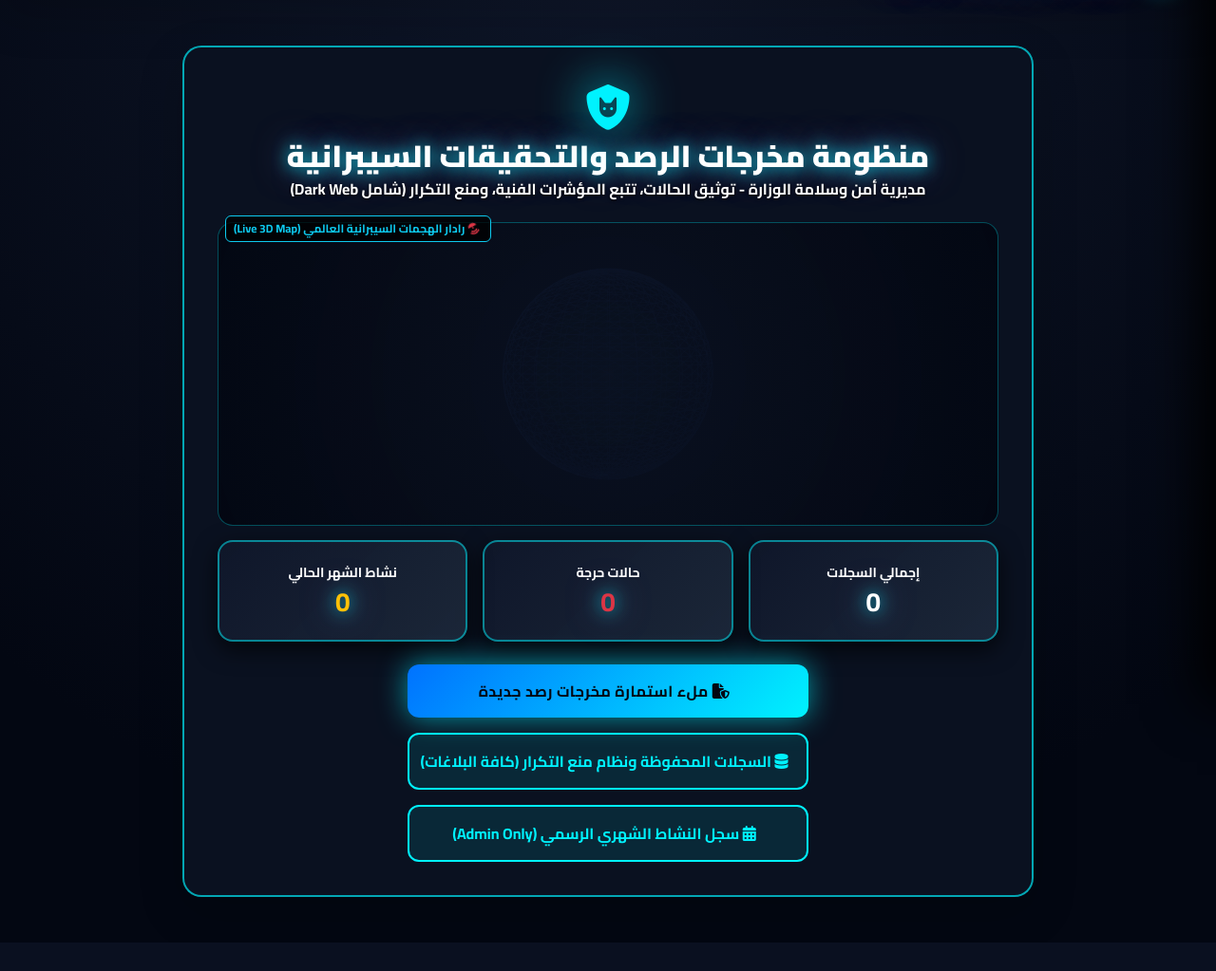
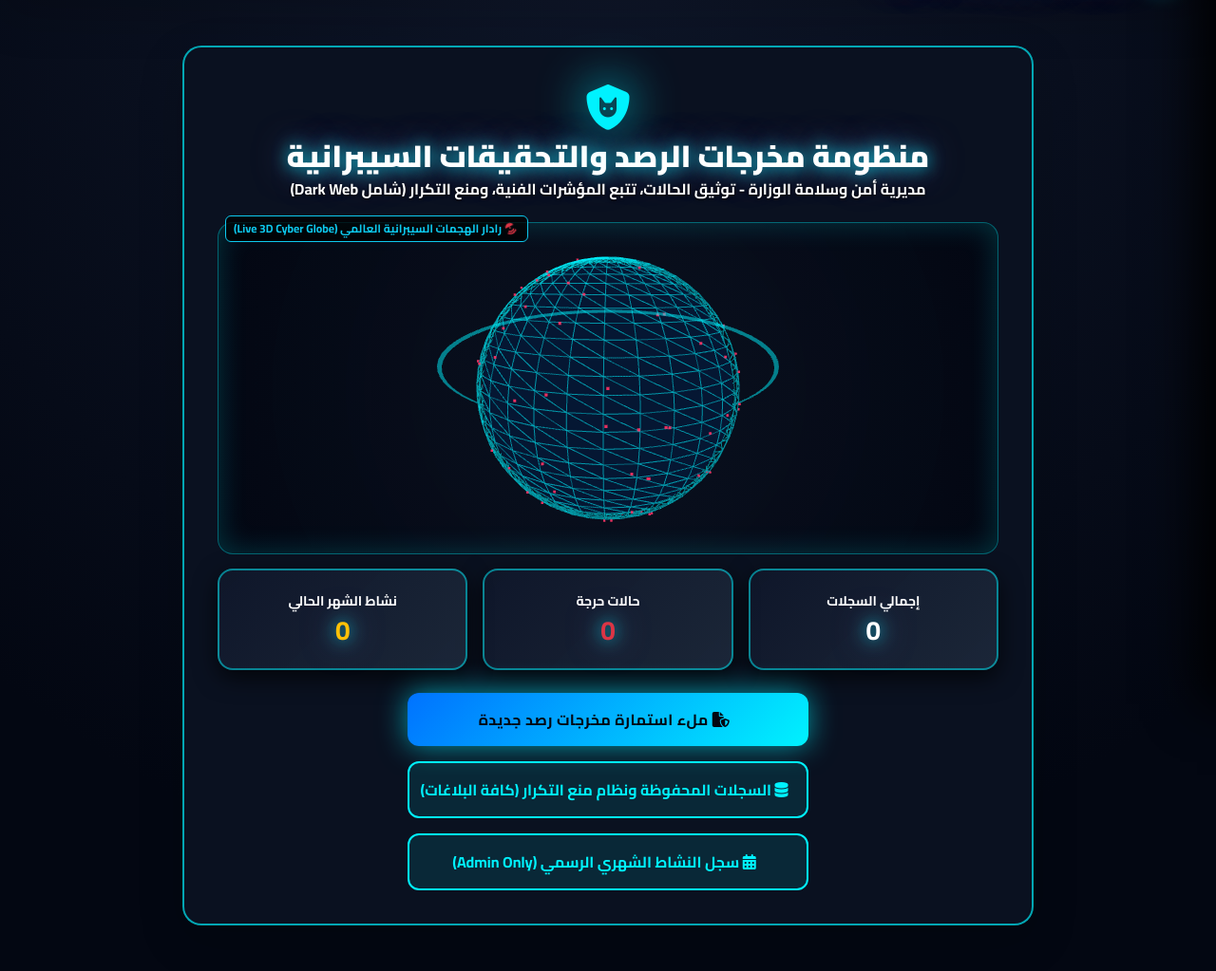
Before and after one commit to ahmedmorad2002h-blip/cyber-reports, a Flask app: page / in a window 1280 px wide. Shown: the part 58-1081 px from the top of the page at 95% size. Before the commit the page ends 1051 px from the top, so only its background shows below. Run offline with Flask 3, Linux system fonts and the light colour scheme; the visitor is signed in with stand-in values (Sample User, id 1); data that the repository does not hold is empty.

Commit message:
Update globe container height and styles

```diff
--- a/templates/index.html
+++ b/templates/index.html
@@ -167,13 +167,14 @@
 
         #globe-container {
             width: 100%;
-            height: 320px;
+            height: 350px;
             position: relative;
             margin: 15px 0;
             border-radius: 16px;
             overflow: hidden;
-            background: radial-gradient(circle, rgba(11,18,33,0.8) 0%, rgba(3,7,18,0.95) 100%);
-            border: 1px solid rgba(0, 242, 254, 0.3);
+            background: radial-gradient(circle, rgba(11,18,33,0.8) 0%, rgba(3,7,18,0.98) 100%);
+            border: 1px solid rgba(0, 242, 254, 0.4);
+            box-shadow: inset 0 0 30px rgba(0, 242, 254, 0.2);
         }
 
         .hidden { display: none !important; }
@@ -331,7 +332,7 @@
 
             <div class="position-relative">
                 <div class="position-absolute top-0 start-0 m-2 px-2 py-1 rounded bg-black bg-opacity-75 border border-info text-info small fw-bold z-3" style="font-size: 0.75rem;">
-                    <i class="fas fa-satellite-dish fa-spin me-1 text-danger"></i> رادار الهجمات السيبرانية العالمي (Live 3D Map)
+                    <i class="fas fa-satellite-dish fa-spin me-1 text-danger"></i> رادار الهجمات السيبرانية العالمي (Live 3D Cyber Globe)
                 </div>
                 <div id="globe-container"></div>
             </div>
@@ -778,32 +779,112 @@
             });
         }
 
+        // --- دالة أنيميشن الكرة الأرضية السيبرانية المتقدمة ---
         function initCyberGlobe() {
             const container = document.getElementById('globe-container');
             if (!container) return;
 
+            // تنظيف الحاوية لمنع التكرار
+            container.innerHTML = '';
+
             const scene = new THREE.Scene();
             const camera = new THREE.PerspectiveCamera(45, container.clientWidth / container.clientHeight, 0.1, 1000);
-            camera.position.z = 18;
+            camera.position.z = 16;
 
             const renderer = new THREE.WebGLRenderer({ antialias: true, alpha: true });
             renderer.setSize(container.clientWidth, container.clientHeight);
             renderer.setPixelRatio(window.devicePixelRatio);
             container.appendChild(renderer.domElement);
 
-            const globeRadius = 5;
-            const globe = new THREE.Mesh(
-                new THREE.SphereGeometry(globeRadius, 32, 32),
-                new THREE.MeshBasicMaterial({ color: 0x0b1326, wireframe: true, transparent: true, opacity: 0.35 })
-            );
-            scene.add(globe);
+            const globeGroup = new THREE.Group();
+            scene.add(globeGroup);
 
+            // 1. الكرة الداخلية المضيئة
+            const innerGeo = new THREE.SphereGeometry(4.8, 32, 32);
+            const innerMat = new THREE.MeshBasicMaterial({
+                color: 0x051937,
+                transparent: true,
+                opacity: 0.85
+            });
+            const innerGlobe = new THREE.Mesh(innerGeo, innerMat);
+            globeGroup.add(innerGlobe);
+
+            // 2. الشبكة الخارجية السيبرانية
+            const outerGeo = new THREE.SphereGeometry(5, 30, 30);
+            const outerMat = new THREE.MeshBasicMaterial({
+                color: 0x00f2fe,
+                wireframe: true,
+                transparent: true,
+                opacity: 0.35
+            });
+            const outerGlobe = new THREE.Mesh(outerGeo, outerMat);
+            globeGroup.add(outerGlobe);
+
+            // 3. نقاط رادار ومواقع سيبرانية على سطح الكرة
+            const pointsGeo = new THREE.BufferGeometry();
+            const pointsCount = 120;
+            const posArray = new Float32Array(pointsCount * 3);
+
+            for (let i = 0; i < pointsCount * 3; i += 3) {
+                const u = Math.random();
+                const v = Math.random();
+                const theta = u * 2.0 * Math.PI;
+                const phi = Math.acos(2.0 * v - 1.0);
+                const r = 5.05;
+
+                posArray[i] = r * Math.sin(phi) * Math.cos(theta);
+                posArray[i + 1] = r * Math.sin(phi) * Math.sin(theta);
+                posArray[i + 2] = r * Math.cos(phi);
+            }
+
+            pointsGeo.setAttribute('position', new THREE.BufferAttribute(posArray, 3));
+            const pointsMat = new THREE.PointsMaterial({
+                size: 0.2,
+                color: 0xff3366,
+                transparent: true,
+                opacity: 0.9
+            });
+            const cyberPoints = new THREE.Points(pointsGeo, pointsMat);
+            globeGroup.add(cyberPoints);
+
+            // 4. حلقة مدارية خارجية
+            const ringGeo = new THREE.RingGeometry(6.2, 6.35, 64);
+            const ringMat = new THREE.MeshBasicMaterial({
+                color: 0x00f2fe,
+                side: THREE.DoubleSide,
+                transparent: true,
+                opacity: 0.5
+            });
+            const ring = new THREE.Mesh(ringGeo, ringMat);
+            ring.rotation.x = Math.PI / 2.5;
+            scene.add(ring);
+
+            // ميلان خفيف للكرة
+            globeGroup.rotation.z = 0.25;
+
+            // حلقة الدوران والأنيميشن
             function animate() {
                 requestAnimationFrame(animate);
-                globe.rotation.y += 0.003;
+
+                globeGroup.rotation.y += 0.004;
+                outerGlobe.rotation.y += 0.002;
+                ring.rotation.z -= 0.003;
+
+                // تأثير نبض للنقاط المضيئة
+                const time = Date.now() * 0.003;
+                pointsMat.size = 0.18 + Math.sin(time) * 0.05;
+
                 renderer.render(scene, camera);
             }
             animate();
+
+            // ضبط الحجم عند تغيير نافذة المتصفح
+            window.addEventListener('resize', () => {
+                if (!container) return;
+                camera.aspect = container.clientWidth / container.clientHeight;
+                camera.updateProjectionMatrix();
+                renderer.setSize(container.clientWidth, container.clientHeight);
+            });
         }
 
         window.addEventListener('DOMContentLoaded', () => {
```
